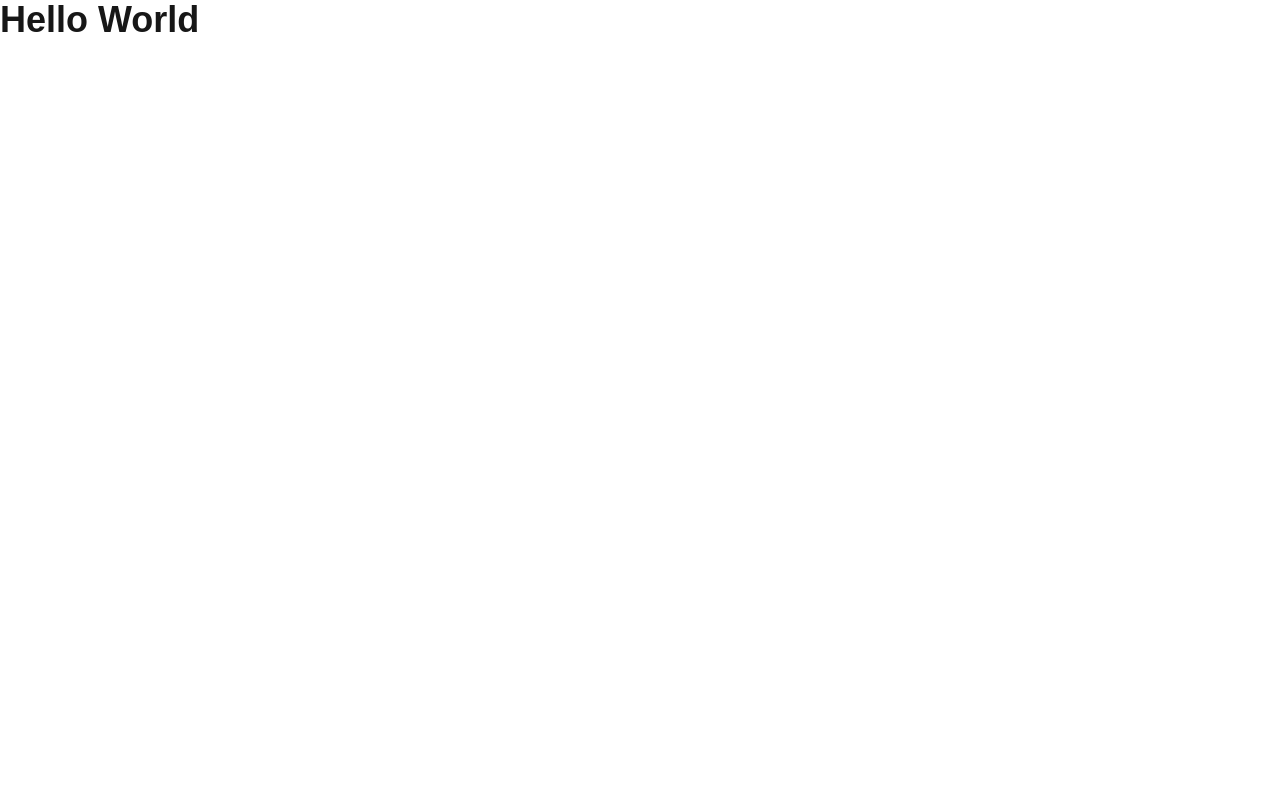
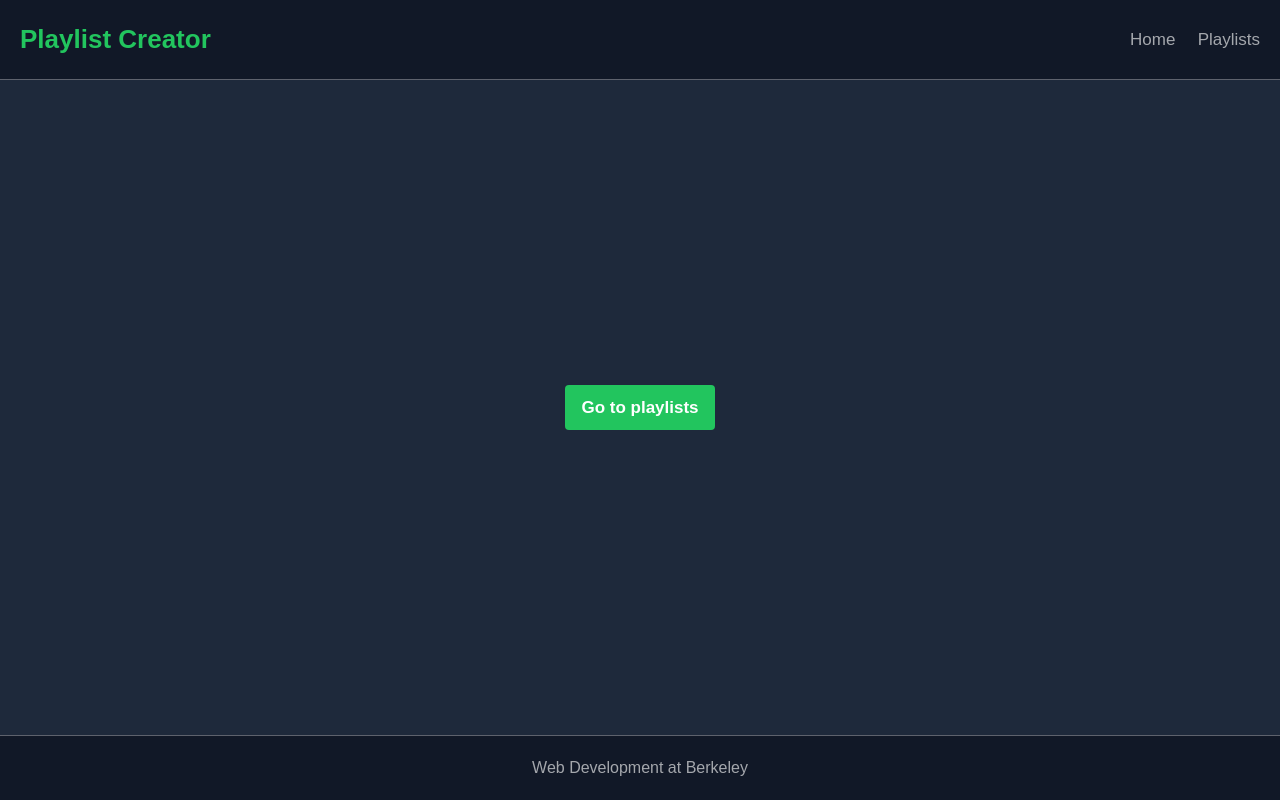
Before and after one commit to gracebaekk/grace-bootcamp-playlist, a Next.js app in the folder my-app/: page / in a window 1280 px wide. Built offline with nearby package versions, Linux system fonts and the light colour scheme.

Commit message:
Added landing page

```diff
--- /dev/null
+++ b/my-app/src/components/Footer.tsx
@@ -0,0 +1,5 @@
+export default function Footer() {
+    return (
+        <footer className="footer">Web Development at Berkeley</footer>
+    );
+}
--- /dev/null
+++ b/my-app/src/components/Header.tsx
@@ -0,0 +1,11 @@
+export default function Header() {
+    return (
+        <header className="header">
+            <ul className="playlist-creator">Playlist Creator</ul>
+            <div className="home-playlists">
+                <ul>Home</ul>
+                <ul>Playlists</ul>
+            </div>
+        </header>
+    );
+}
--- a/my-app/src/pages/index.tsx
+++ b/my-app/src/pages/index.tsx
@@ -1,5 +1,14 @@
+import Header from "../components/Header"
+import Footer from "../components/Footer"
+
 export default function Home() {
   return (
-    <h1 className="text-4xl font-bold">Hello World</h1>
+    <div className="container">
+      <Header />
+      <div className="main-content">
+        <button className="playlist-button">Go to playlists</button>
+      </div>
+      <Footer />
+    </div>
   );
 }
--- a/my-app/src/styles/globals.css
+++ b/my-app/src/styles/globals.css
@@ -19,6 +19,68 @@
 
 body {
   color: var(--foreground);
-  background: var(--background);
+  background: #1e293b;
   font-family: Arial, Helvetica, sans-serif;
+  /* height: 100%;
+  width: 100%;
+  margin: 0;
+  padding: 0;
+  display: flex;
+  flex-direction: column; */
 }
+
+.container {
+  display: flex;
+  flex-direction: column;
+  min-height: 100vh;
+  min-width: 100vw;
+}
+
+.main-content {
+  flex: 1;
+  display: flex;
+  align-items: center;
+  justify-content: center;
+}
+
+.header {
+  background: #111827;
+  color: rgba(255, 255, 255, 0.618);
+  padding: 20px;
+  display: flex;
+  justify-content: space-between;
+  border-bottom: 1px solid rgba(255, 255, 255, 0.321);
+  width: 100%;
+}
+
+.playlist-creator {
+  color: #22c55e;
+  font-weight: bold;
+  font-size: 26px;
+}
+
+.home-playlists {
+  display: flex;
+  width: 130px;
+  justify-content: space-between;
+  align-items: center;
+  font-size: 17px;
+}
+
+.playlist-button {
+  background: #22c55e;
+  border-radius: 4px;
+  padding: 10px;
+  color: white;
+  font-size: 17px;
+  font-weight: bolder;
+  width: 150px;
+}
+
+.footer {
+  background: #111827;
+  color: rgba(255, 255, 255, 0.618);
+  padding: 20px;
+  text-align: center;
+  border-top: 1px solid rgba(255, 255, 255, 0.321);
+}
```
